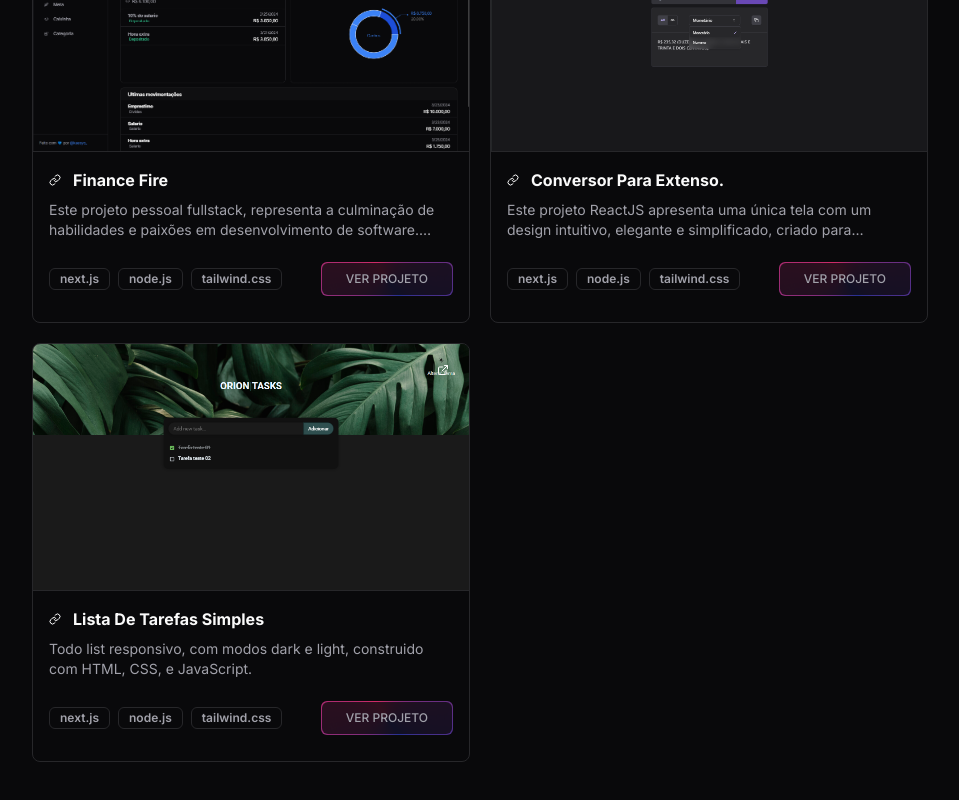
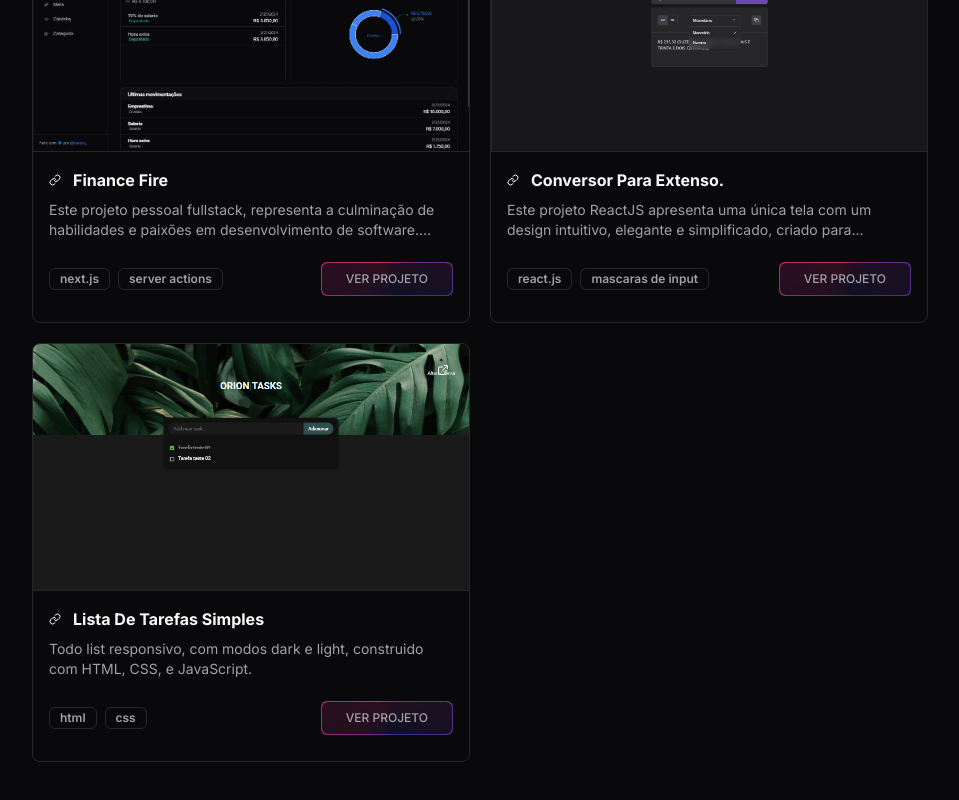
Before and after one commit to KARAUJO1003/portifolio.web.1.4.0, a Next.js app in the folder portifolio/: page / in a window 1280 px wide. Shown: the part 2558-3358 px from the top of the page, without its empty margins (160-1119 px from the left). Built offline with nearby package versions, Linux system fonts and the light colour scheme.

Commit message:
feat: adicionando tags dinamicas nos cards de projetos

```diff
--- a/portifolio/src/app/_components/global/cards/card-project.tsx
+++ b/portifolio/src/app/_components/global/cards/card-project.tsx
@@ -3,7 +3,6 @@ import Card from './card'
 import Link from 'next/link'
 import { ExternalLink, LinkIcon } from 'lucide-react'
 import { DescriptionTypography } from '../typography/description'
-import { Badge } from '@/components/ui/badge'
 import { ComponentPropsDefault } from '@/types/page-props-default'
 import Image from 'next/image'
 import { cn } from '@/lib/utils'
@@ -32,6 +31,7 @@ export const CardProject = ({
   description,
   urlDetails,
   className,
+  children,
 }: ComponentPropsDefault<CardProjectProps>) => {
   return (
     <>
@@ -85,16 +85,8 @@ export const CardProject = ({
             </DescriptionTypography>
           </div>
           <div className="flex items-center justify-between gap-2 py-2 max-sm:flex-col max-sm:items-start">
-            <div className="flex items-center gap-2 py-2">
-              <Badge variant={'outline'} className="text-muted-foreground">
-                next.js
-              </Badge>
-              <Badge variant={'outline'} className="text-muted-foreground">
-                node.js
-              </Badge>
-              <Badge variant={'outline'} className="text-muted-foreground">
-                tailwind.css
-              </Badge>
+            <div className="flex items-center gap-2 py-2 w-2/5 overflow-ellipsis">
+              {children}
             </div>
             <Link href={urlDetails} className="flex items-center gap-3">
               <ButtonBorderGradient variant="secondary">
--- a/portifolio/src/app/_components/sections/projects/projects.tsx
+++ b/portifolio/src/app/_components/sections/projects/projects.tsx
@@ -2,6 +2,7 @@ import { SectionContainer } from '../../global/sections/sections-container'
 import { TitleTypography } from '../../global/typography/title'
 import { CardProject } from '../../global/cards/card-project'
 import { Projects } from '@/lib/utilities'
+import { Badge } from '@/components/ui/badge'
 
 export const ProjectsSection = () => {
   return (
@@ -17,6 +18,9 @@ export const ProjectsSection = () => {
           const firstImage = project.images.find((_, index) => index === 0)
           const src = firstImage?.src || '' // Defina um valor padrão caso src seja undefined
           const alt = firstImage?.alt || ''
+
+          const first3tags = project.tags.slice(0, 2)
+
           return (
             <CardProject
               title={project.title}
@@ -26,7 +30,17 @@ export const ProjectsSection = () => {
               urlDetails={`/project/${project.id}`}
               id={project.id}
               key={project.id}
-            />
+            >
+              {first3tags.map((tag, index) => (
+                <Badge
+                  key={index}
+                  variant={'outline'}
+                  className="text-muted-foreground text-nowrap"
+                >
+                  {tag.label}
+                </Badge>
+              ))}
+            </CardProject>
           )
         })}
       </div>
```
